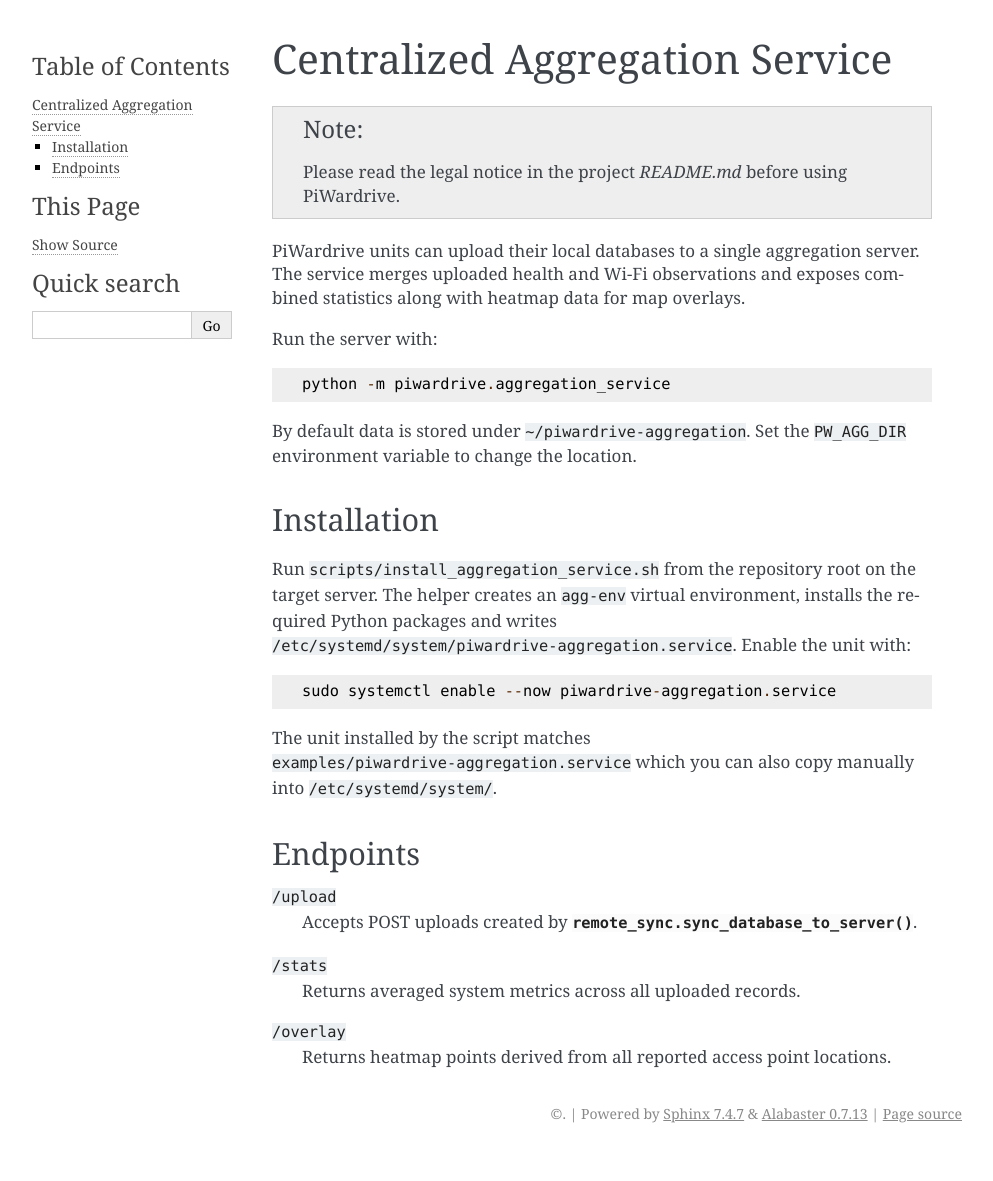
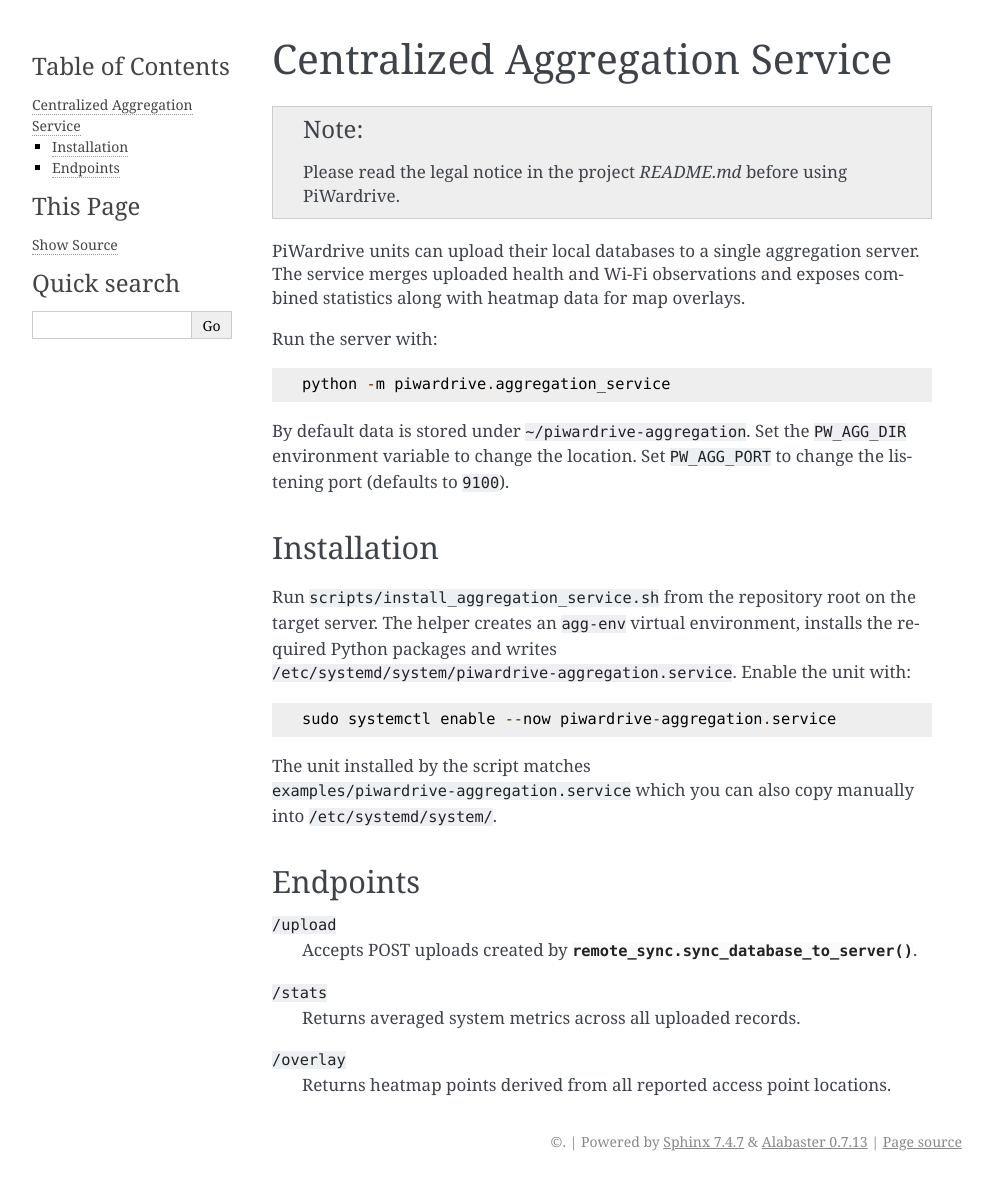
Before and after one commit to Trashytalk/piwardrive, a Sphinx documentation site: the page built from docs/aggregation_service.rst, in a window 1280 px wide. Shown: the whole page, without its empty margins (148-1141 px from the left). Built offline with Sphinx 7.4.7, drawn with Linux system fonts in a browser that asks for light colours; before the commit the page ends 1153 px from its top, so only the background shows below that.

Commit message:
Make aggregation service port configurable

```diff
--- a/docs/aggregation_service.rst
+++ b/docs/aggregation_service.rst
@@ -13,7 +13,8 @@ Run the server with::
     python -m piwardrive.aggregation_service
 
 By default data is stored under ``~/piwardrive-aggregation``.  Set the
-``PW_AGG_DIR`` environment variable to change the location.
+``PW_AGG_DIR`` environment variable to change the location. Set
+``PW_AGG_PORT`` to change the listening port (defaults to ``9100``).
 
 Installation
 ------------
```
Also changed, not shown: 1 other file.
